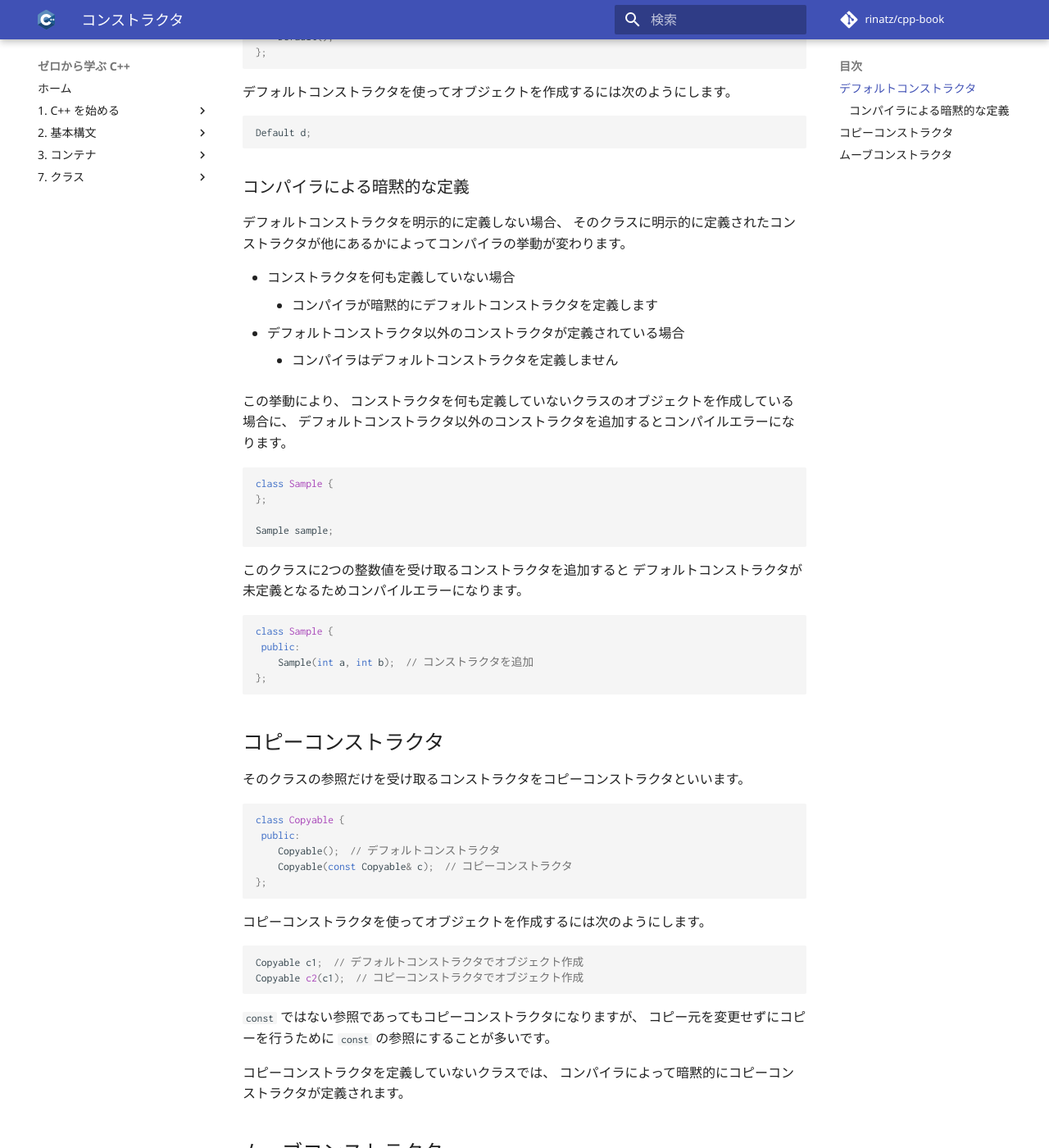
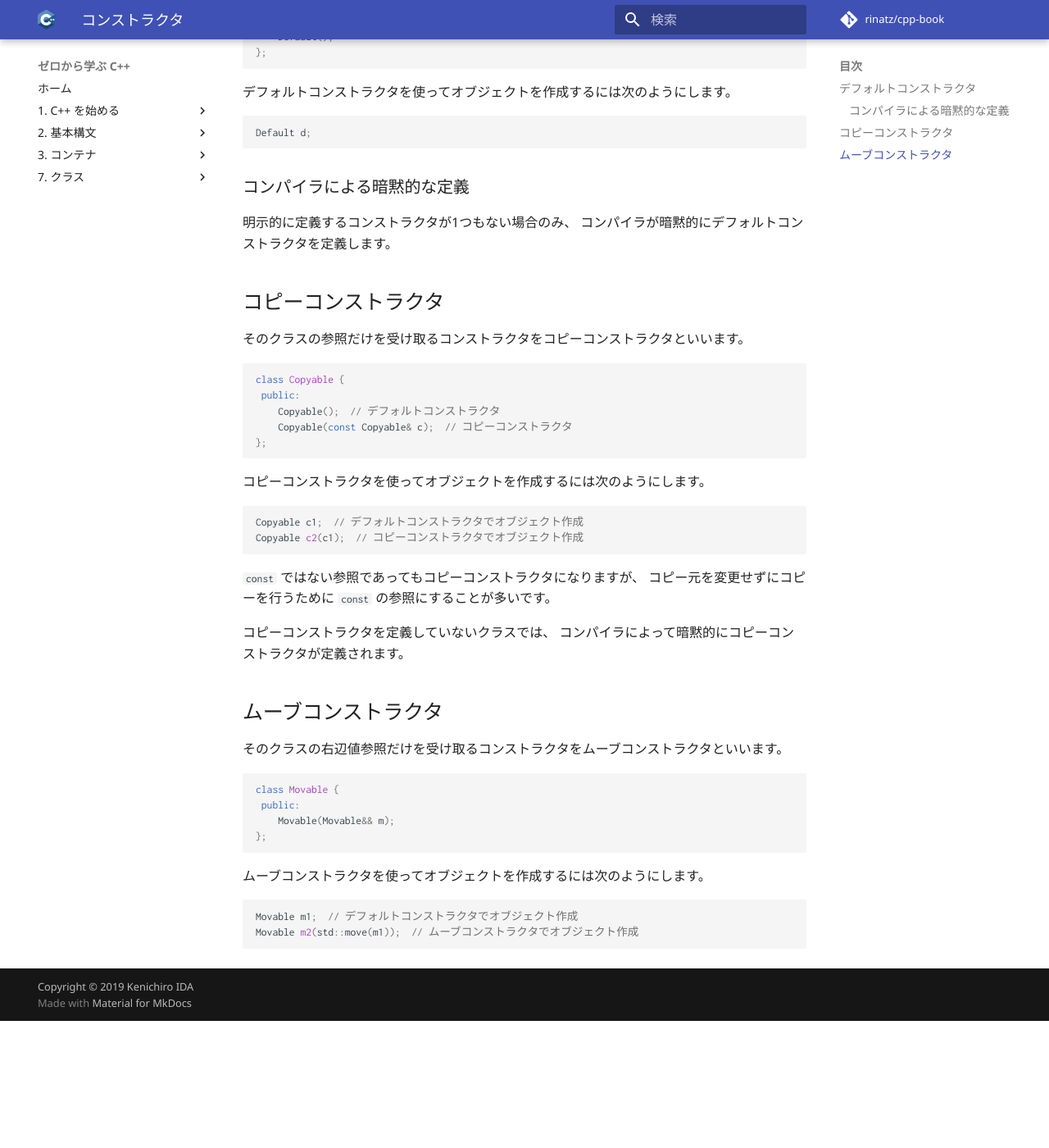
Before and after one commit to rinatz/cpp-book, an MkDocs documentation site: the page built from docs/ch07-01-constructors.md, in a window 1280 px wide and 1400 px high, scrolled down 1107 px. Shown: the whole window at 82% size. Built offline with MkDocs 1.6.1 and Material for MkDocs 9.7.7, drawn with Linux system fonts in a browser that asks for light colours; comment, search, counter and statistics services are not loaded; after the commit the page ends 2352 px from its top, so only the background shows below that.

Commit message:
Improve sentence

````diff
--- a/docs/ch07-01-constructors.md
+++ b/docs/ch07-01-constructors.md
@@ -64,34 +64,8 @@ Default d;
 
 ### コンパイラによる暗黙的な定義
 
-デフォルトコンストラクタを明示的に定義しない場合、
-そのクラスに明示的に定義されたコンストラクタが他にあるかによってコンパイラの挙動が変わります。
-
-* コンストラクタを何も定義していない場合
-    * コンパイラが暗黙的にデフォルトコンストラクタを定義します
-* デフォルトコンストラクタ以外のコンストラクタが定義されている場合
-    * コンパイラはデフォルトコンストラクタを定義しません
-
-この挙動により、
-コンストラクタを何も定義していないクラスのオブジェクトを作成している場合に、
-デフォルトコンストラクタ以外のコンストラクタを追加するとコンパイルエラーになります。
-
-```cpp
-class Sample {
-};
-
-Sample sample;
-```
-
-このクラスに2つの整数値を受け取るコンストラクタを追加すると
-デフォルトコンストラクタが未定義となるためコンパイルエラーになります。
-
-```cpp
-class Sample {
- public:
-    Sample(int a, int b);  // コンストラクタを追加
-};
-```
+明示的に定義するコンストラクタが1つもない場合のみ、
+コンパイラが暗黙的にデフォルトコンストラクタを定義します。
 
 ## コピーコンストラクタ
 
````
